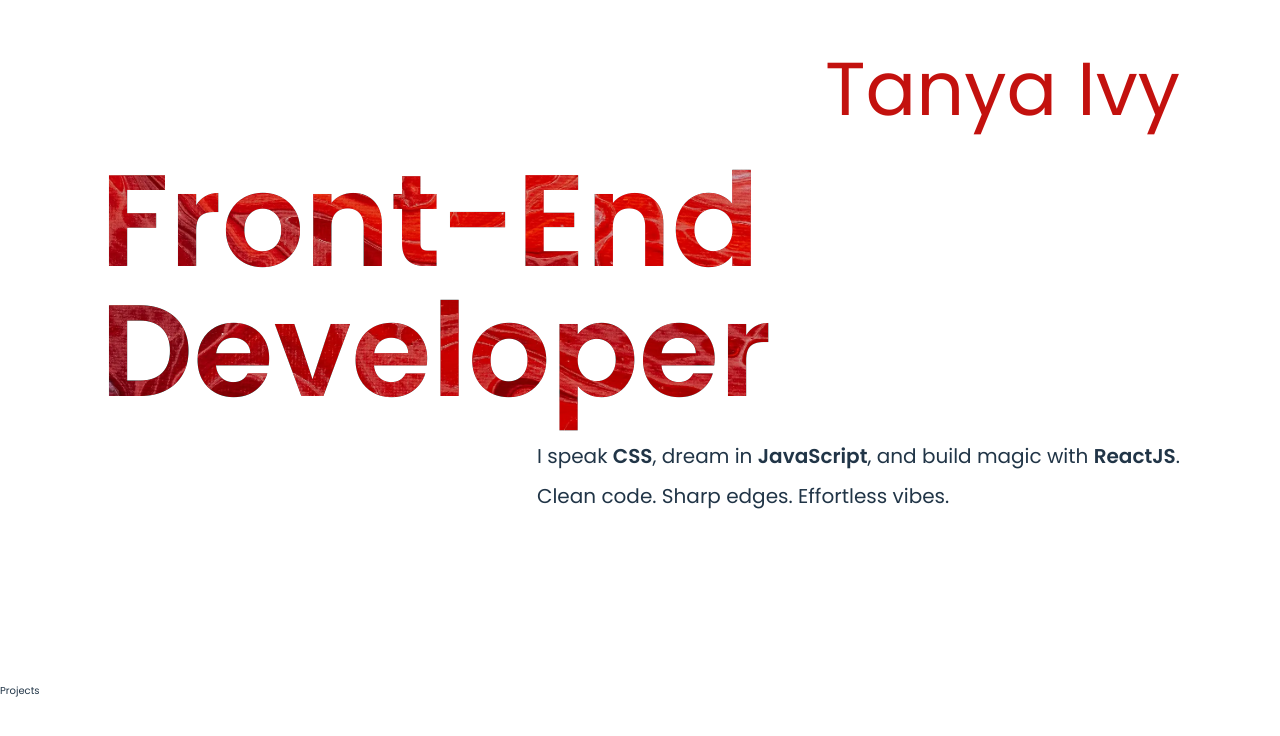
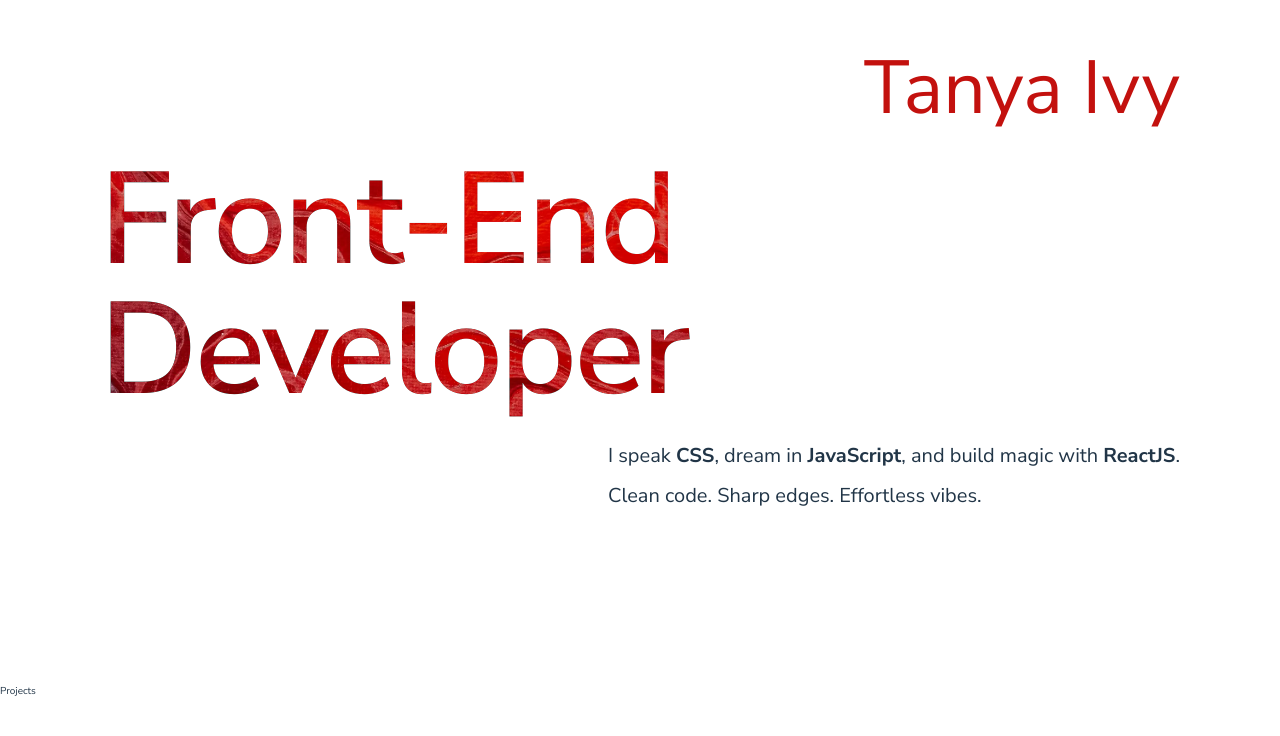
Before and after one commit to Knopkaivy/portfolio-2025, a React (Vite) app: page / in a window 1280 px wide. Shown: the part 114-850 px from the top of the page. Built offline with nearby package versions, Linux system fonts and the light colour scheme.

Commit message:
add Nunito Sans as primary font

```diff
--- a/index.html
+++ b/index.html
@@ -5,7 +5,7 @@
     <link rel="icon" type="image/svg+xml" href="/vite.svg" />
     <link rel="preconnect" href="https://fonts.googleapis.com">
     <link rel="preconnect" href="https://fonts.gstatic.com" crossorigin>
-    <link href="https://fonts.googleapis.com/css2?family=Poppins:wght@400;600&display=swap" rel="stylesheet">
+    <link href="https://fonts.googleapis.com/css2?family=Nunito+Sans:opsz,wght@6..12,200..1000&display=swap" rel="stylesheet">
     <meta name="viewport" content="width=device-width, initial-scale=1.0" />
     <title>Tanya Ivy</title>
   </head>
--- a/src/Styles/Hero.scss
+++ b/src/Styles/Hero.scss
@@ -51,6 +51,10 @@
 
     h1{
         font-size: 13rem;
+        margin: 0;
+        letter-spacing: -.25rem;
+        font-family: $font-family-primary;
+        font-weight: 600;
     }
 
     p{
--- a/src/Styles/global.scss
+++ b/src/Styles/global.scss
@@ -1,5 +1,5 @@
 :root {
-  font-family: "Poppins", sans-serif;
+  font-family: $font-family-primary;
   font-size: 10px;
   line-height: 1;
   font-weight: 400;
--- a/src/Styles/variables.scss
+++ b/src/Styles/variables.scss
@@ -2,3 +2,5 @@
 $color-floral-white: #fffaf0;
 $color-red: #c3110e;
 $color-white: #fff;
+
+$font-family-primary: "Nunito Sans", sans-serif;
```
